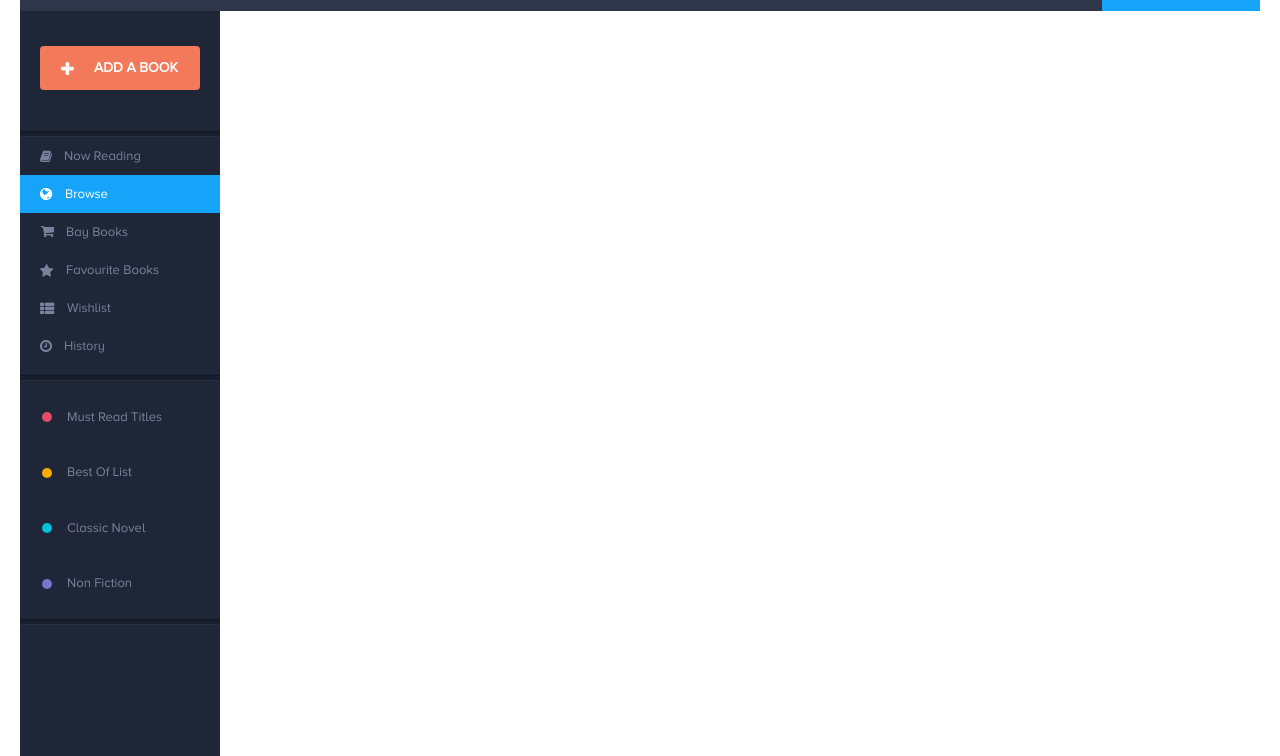
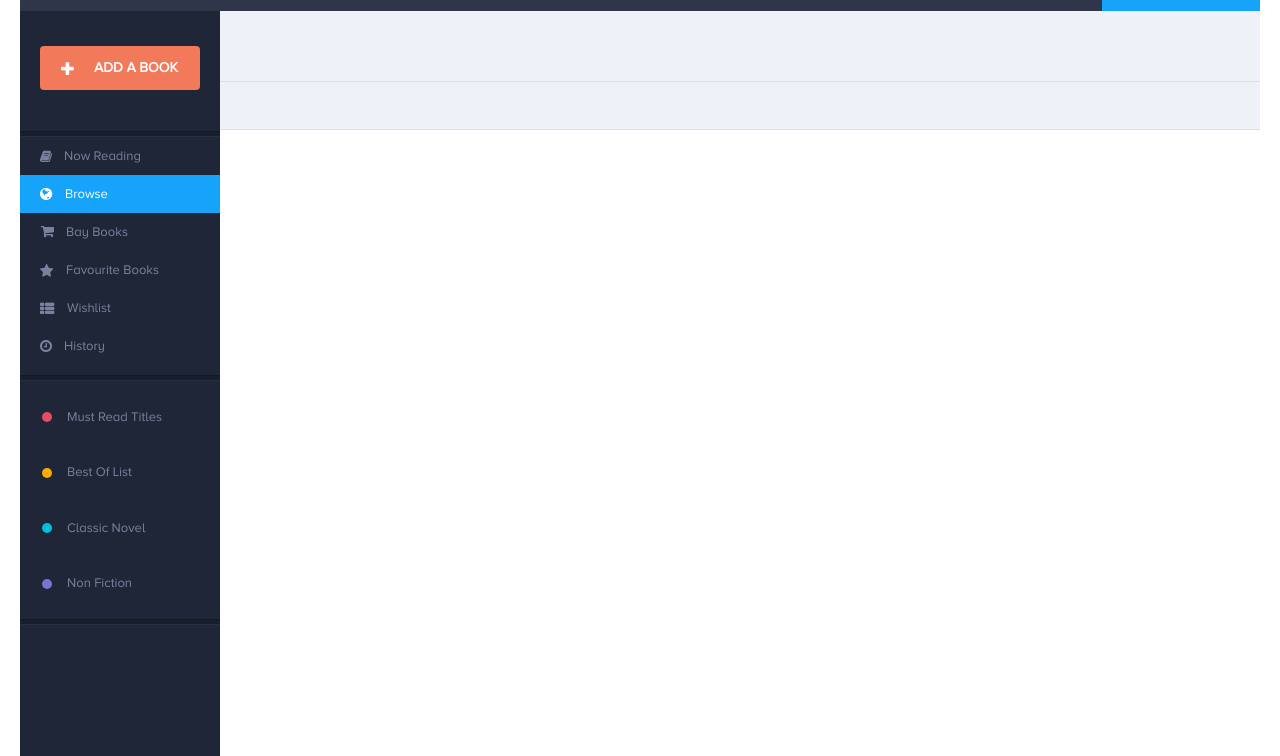
Before and after one commit to RSmetanyuk/Page-layout, a plain HTML site: page index.html in a window 1280 px wide. Shown: the part 44-800 px from the top of the page. Drawn offline with nearby package versions, Linux system fonts and the light colour scheme; files whose address does not match are found by name.

Commit message:
made app-main layout

```diff
--- a/css/styles.css
+++ b/css/styles.css
@@ -118,7 +118,7 @@ body {
   margin-right: 8px;
 }
 
-.app-main {
+.app {
   height: 900px;
   background-color: #ffffff;
 }
@@ -191,6 +191,30 @@ body {
   margin-right: 15px;
 }
 
+.app-main {
+  flex: 1;
+  height: 900px;
+  /*border: 1px solid blue;*/
+}
+
+.top-panel {
+  flex: 1;
+  height: 70px;
+  background-color: #eef1f7;
+}
+
+.filter {
+  flex: 1;
+  height: 49px;
+  background-color: #eef1f7;
+  border-top: 1px solid #dadfea;
+  border-bottom: 1px solid #dadfea;
+}
+
+.content {
+  overflow-y: scroll;
+}
+
 .app-footer {
   height: 45px;
   background-color: #181e2c;
@@ -236,7 +260,7 @@ body {
       width: 1320px;
     }
 
-    .app-main {
+    .app {
       width: 1320px;
     }
 
--- a/index.html
+++ b/index.html
@@ -52,9 +52,9 @@
 
         </header>
 
-        <main class="app-main">
+        <main class="app in-centered">
 
-                <div class="sidebar">
+            <div class="sidebar">
 
                         <div class="add-btn-container in-centered">
                             <a href="#" class="add-btn in-centered">
@@ -85,11 +85,25 @@
 
                         <div class="divider"></div>
 
+            </div>
+
+            <div class="app-main">
+
+                <div class="top-panel">
+
                 </div>
 
-                <div class="main">
+                <div class="filter">
+
 
                 </div>
+
+                <div class="content">
+
+
+                </div>
+
+            </div>
 
         </main>
 
```
